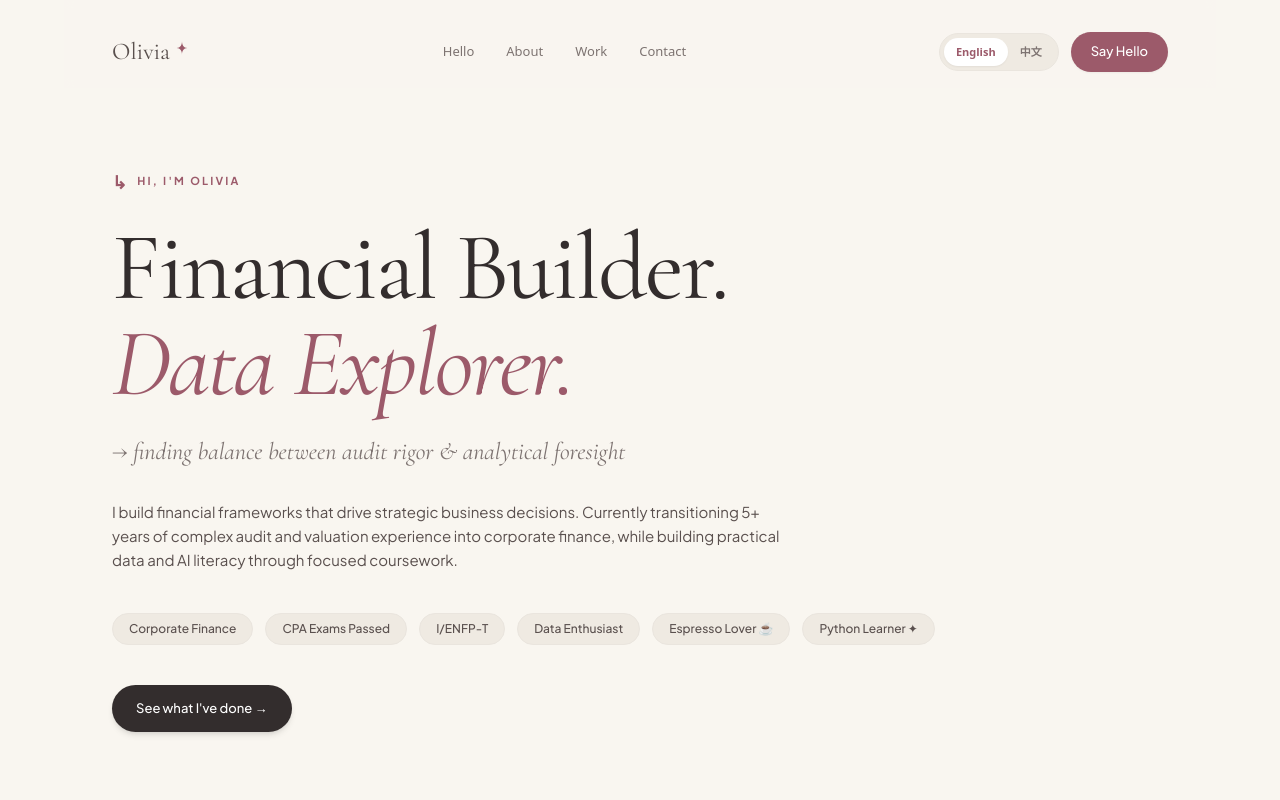
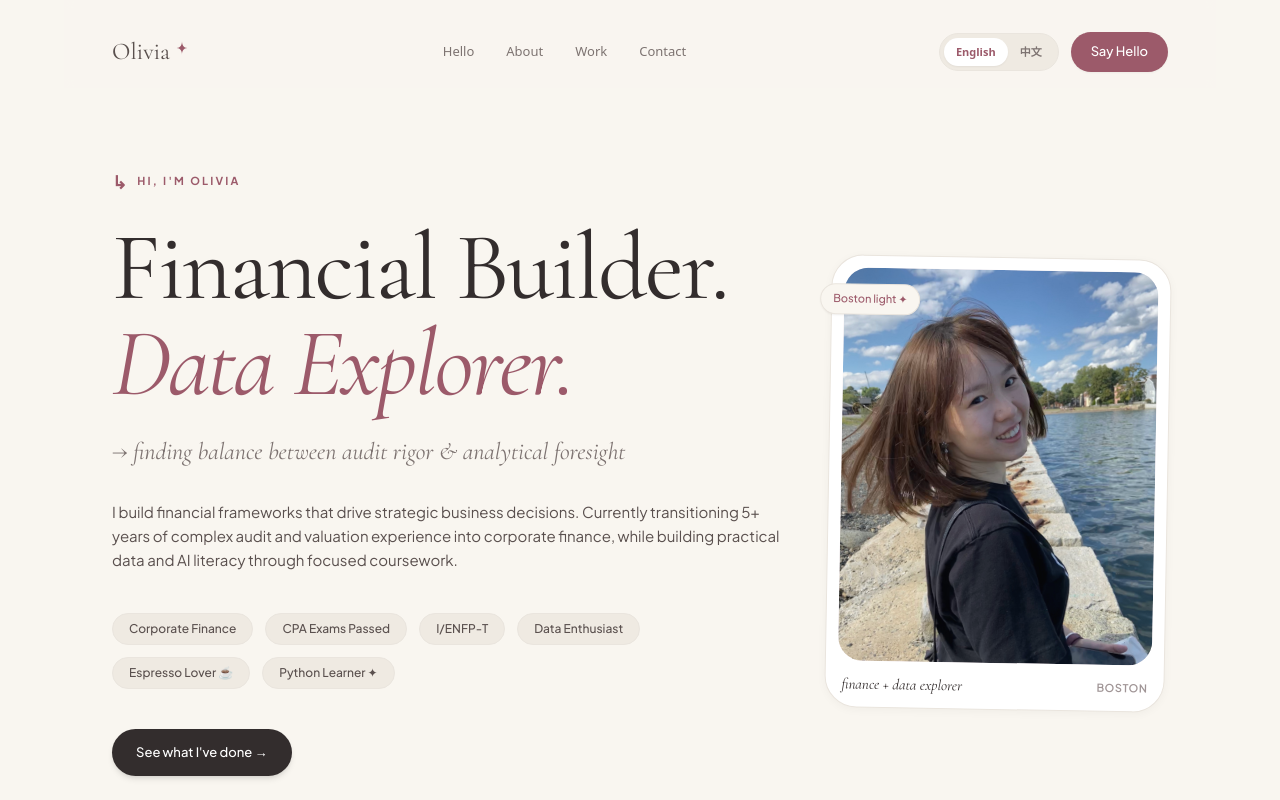
Before and after one commit to Olivialqy2020/olivia-portfolio, a React (Vite) app: page / in a window 1280 px wide. Shown: the top 800 px of the page. Built offline with nearby package versions, Linux system fonts and the light colour scheme; the HTML template or start-up script is replaced by a standard one.

Commit message:
Refine hero and contact details

```diff
--- a/src/App.tsx
+++ b/src/App.tsx
@@ -77,7 +77,7 @@ export default function App() {
       contactBody:
         "Whether you're hiring for a corporate finance role, need someone to bridge traditional accounting with modern analytics, or just want to chat about espresso beans — I'd love to hear from you.",
       openTo: "Open to",
-      openItems: ["Corporate Finance Roles", "FP&A Analyst Positions", "Strategic Valuation & Treasury"],
+      openItems: ["Corporate Accounting Roles", "Fund Accounting/Treasury Positions", "FP&A Accounting Positions"],
       availability: "Open to opportunities",
       availabilityBody:
         "Actively exploring corporate finance roles across analytics, strategy, and treasury. Location flexible (Boston area preferred). Let's chat!",
@@ -121,7 +121,7 @@ export default function App() {
       contactBody:
         "如果你正在招聘 corporate finance 相关岗位，或需要连接传统会计与现代数据分析背景的人，或者只是想聊聊 espresso beans，我都很愿意交流。",
       openTo: "感兴趣方向",
-      openItems: ["Corporate Finance Roles", "FP&A Analyst Positions", "Strategic Valuation & Treasury"],
+      openItems: ["Corporate Accounting Roles", "Fund Accounting/Treasury Positions", "FP&A Accounting Positions"],
       availability: "Open to opportunities",
       availabilityBody:
         "正在积极探索 corporate finance 方向，尤其关注 analytics、strategy 和 treasury。地点灵活，Boston 地区优先。",
@@ -248,8 +248,8 @@ export default function App() {
       )}
 
       <main className="max-w-6xl mx-auto px-6 md:px-12 py-12 md:py-20 font-sans-round">
-        <div id="hello" className="mb-24 flex flex-col md:flex-row justify-between items-start gap-12">
-          <div className="max-w-4xl">
+        <div id="hello" className="mb-24 flex flex-col lg:flex-row justify-between items-start lg:items-center gap-12">
+          <div className="max-w-4xl lg:max-w-3xl">
             <span className="text-[#9C5A6A] text-[11px] font-bold uppercase tracking-[0.2em] mb-6 flex items-center gap-2">
               <span className="text-lg">↳</span> {text.heroEyebrow}
             </span>
@@ -266,6 +266,22 @@ export default function App() {
             </div>
             <div className="flex items-center gap-4">
               <a href="#work" className="px-6 py-3.5 rounded-full bg-[#332D2D] text-white text-[13px] font-medium hover:bg-[#1A1717] transition-all flex items-center gap-2 shadow-md">{text.cta}</a>
+            </div>
+          </div>
+          <div className="w-full max-w-[340px] lg:w-[340px] mx-auto lg:mx-0 lg:mt-6 shrink-0">
+            <div className="relative rotate-[1deg] rounded-[32px] border border-[#EAE5DE] bg-white p-3 shadow-[0_2px_10px_rgba(0,0,0,0.04)]">
+              <div className="aspect-[4/5] overflow-hidden rounded-[24px] bg-[#F4EBEF]">
+                <img
+                  src={`${import.meta.env.BASE_URL}olivia-portrait.jpeg`}
+                  alt="Olivia Luo by the water in Boston"
+                  className="h-full w-full object-cover object-[52%_36%] saturate-[0.92] contrast-[0.96]"
+                />
+              </div>
+              <div className="absolute -left-3 top-7 rounded-full border border-[#EAE5DE] bg-[#F9F6F0] px-3 py-1.5 text-[11px] font-medium text-[#9C5A6A] shadow-sm">Boston light ✦</div>
+              <div className="mt-3 flex items-center justify-between px-1">
+                <span className="font-serif-elegant italic text-[15px] text-[#332D2D]">finance + data explorer</span>
+                <span className="text-[11px] font-semibold uppercase tracking-wider text-[#A09596]">Boston</span>
+              </div>
             </div>
           </div>
         </div>
@@ -405,22 +421,27 @@ export default function App() {
                 <p className="text-[13px] text-[#7D7371] leading-relaxed">{text.availabilityBody}</p>
               </div>
               <div className="bg-white border border-[#EAE5DE] rounded-[32px] p-8 shadow-[0_2px_10px_rgba(0,0,0,0.02)] overflow-hidden relative">
-                <div className="absolute inset-x-8 top-8 h-28 rounded-[24px] bg-[#FCF8F7] border border-[#EAE5DE] overflow-hidden">
-                  <div className="absolute -left-4 top-12 h-5 w-60 rotate-[-10deg] rounded-full bg-[#E6DED8]" />
-                  <div className="absolute right-[-18px] top-2 h-24 w-20 rounded-full bg-[#F1E8E4]" />
-                  <div className="absolute left-6 top-8 h-px w-44 rotate-[-16deg] bg-[#D8CFC7]" />
-                  <div className="absolute left-16 top-4 h-px w-48 rotate-[22deg] bg-[#D8CFC7]" />
-                  <div className="absolute left-28 top-14 h-px w-40 rotate-[-8deg] bg-[#D8CFC7]" />
-                  <div className="absolute left-12 top-16 h-12 w-px rotate-[18deg] bg-[#D8CFC7]" />
-                  <div className="absolute right-16 top-6 h-14 w-px rotate-[-24deg] bg-[#D8CFC7]" />
-                  <span className="absolute left-10 top-8 h-2.5 w-2.5 rounded-full bg-[#9C5A6A] shadow-[0_0_0_5px_rgba(156,90,106,0.16)]" />
-                  <span className="absolute left-20 top-7 text-[11px] text-[#9C5A6A]">☕</span>
-                  <span className="absolute right-20 top-12 text-[10px] text-[#9C5A6A]">✦</span>
-                  <span className="absolute right-12 bottom-8 text-[10px] text-[#9C5A6A]">♡</span>
-                  <span className="absolute left-6 bottom-5 text-[10px] font-semibold uppercase tracking-wider text-[#8D7D7E]">Cambridge</span>
-                  <span className="absolute left-32 bottom-4 text-[10px] font-semibold uppercase tracking-wider text-[#8D7D7E]">Charles</span>
-                  <span className="absolute right-8 top-5 text-[10px] font-semibold uppercase tracking-wider text-[#8D7D7E]">Seaport</span>
-                  <span className="absolute right-10 bottom-5 text-[10px] font-semibold uppercase tracking-wider text-[#8D7D7E]">Back Bay</span>
+                <div className="absolute inset-x-8 top-8 h-28 rounded-[24px] bg-[#F7EFEC] border border-[#E3D9D2] overflow-hidden">
+                  <div className="absolute -left-8 top-12 h-8 w-72 rotate-[-9deg] rounded-full bg-[#C9DDDC]" />
+                  <div className="absolute right-[-20px] top-0 h-24 w-24 rounded-full bg-[#D8E7E4]" />
+                  <div className="absolute left-5 top-4 h-20 w-24 rounded-xl bg-[#DDEAE6]" />
+                  <div className="absolute left-36 top-3 h-16 w-24 rounded-xl bg-[#DDEAE6]" />
+                  <div className="absolute right-8 bottom-4 h-14 w-24 rounded-xl bg-[#DDEAE6]" />
+                  <div className="absolute left-0 top-11 h-2 w-full rotate-[-10deg] bg-[#FFF9F3]" />
+                  <div className="absolute left-16 top-0 h-32 w-2 rotate-[10deg] bg-[#FFF9F3]" />
+                  <div className="absolute left-32 top-0 h-32 w-2 rotate-[-3deg] bg-[#FFF9F3]" />
+                  <div className="absolute left-0 top-20 h-2 w-full rotate-[5deg] bg-[#FFF9F3]" />
+                  <div className="absolute right-20 top-0 h-32 w-2 rotate-[15deg] bg-[#FFF9F3]" />
+                  <span className="absolute left-12 top-8 h-3 w-3 rounded-full bg-[#9C5A6A] shadow-[0_0_0_6px_rgba(156,90,106,0.16)]" />
+                  <span className="absolute left-8 top-8 text-[12px] text-[#8B6D71]">⌂</span>
+                  <span className="absolute left-24 top-[72px] text-[11px] text-[#9C5A6A]">☕</span>
+                  <span className="absolute right-24 top-8 text-[12px] text-[#8B6D71]">▣</span>
+                  <span className="absolute right-14 bottom-8 text-[11px] text-[#9C5A6A]">✦</span>
+                  <span className="absolute left-40 bottom-7 text-[10px] text-[#8B6D71]">♡</span>
+                  <span className="absolute left-5 bottom-4 text-[10px] font-semibold uppercase tracking-wider text-[#7F7272]">Cambridge</span>
+                  <span className="absolute left-32 top-[52px] text-[10px] font-semibold uppercase tracking-wider text-[#7F7272]">Charles</span>
+                  <span className="absolute right-8 top-5 text-[10px] font-semibold uppercase tracking-wider text-[#7F7272]">Seaport</span>
+                  <span className="absolute right-10 bottom-4 text-[10px] font-semibold uppercase tracking-wider text-[#7F7272]">Back Bay</span>
                 </div>
                 <div className="relative pt-36">
                   <h3 className="font-serif-elegant text-xl text-[#332D2D] mb-3 flex items-center gap-2"><MapPin className="w-4 h-4 text-[#9C5A6A]" /> Boston-based</h3>
```
Also changed, not shown: public/olivia-portrait.jpeg (added).
